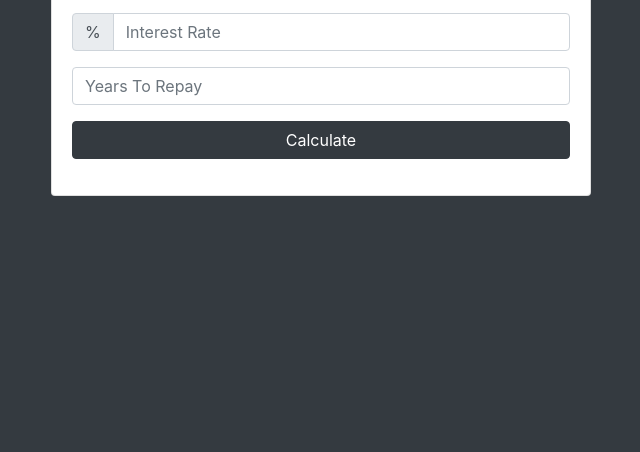
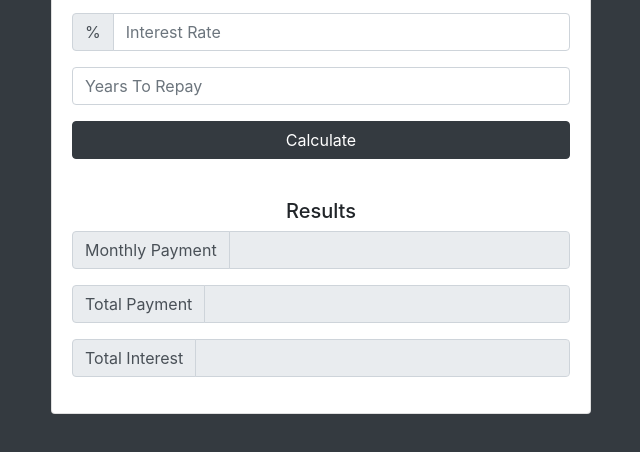
Before and after one commit to ricksinclair/loan-calculator, a plain HTML site: page index.html in a window 1280 px wide. Shown: the part 182-634 px from the top of the page, without its empty margins (319-959 px from the left). Drawn offline with nearby package versions, Linux system fonts and the light colour scheme.

Commit message:
added results placeholders and formatted document

```diff
--- a/index.html
+++ b/index.html
@@ -1,18 +1,16 @@
 <!DOCTYPE html>
 <html lang="en">
+
 <head>
     <meta charset="UTF-8" />
     <meta name="viewport" content="width=device-width, initial-scale=1.0" />
     <meta http-equiv="X-UA-Compatible" content="ie=edge" />
-    <link
-      rel="stylesheet"
-      href="https://stackpath.bootstrapcdn.com/bootstrap/4.3.1/css/bootstrap.min.css"
-      integrity="sha384-ggOyR0iXCbMQv3Xipma34MD+dH/1fQ784/j6cY/iJTQUOhcWr7x9JvoRxT2MZw1T"
-      crossorigin="anonymous"
-    />
+    <link rel="stylesheet" href="https://stackpath.bootstrapcdn.com/bootstrap/4.3.1/css/bootstrap.min.css"
+        integrity="sha384-ggOyR0iXCbMQv3Xipma34MD+dH/1fQ784/j6cY/iJTQUOhcWr7x9JvoRxT2MZw1T" crossorigin="anonymous" />
 
     <title>Loan Calculator</title>
 </head>
+
 <body class="bg-dark">
     <div class="container">
         <div class="row">
@@ -25,12 +23,7 @@
                                 <div class="input-group-prepend">
                                     <span class=" input-group-text">$</span>
                                 </div>
-                  <input
-                    type="number"
-                    class="form-control"
-                    id="amount"
-                    placeholder="Loan Amount"
-                  />
+                                <input type="number" class="form-control" id="amount" placeholder="Loan Amount" />
                             </div>
                         </div>
                     </form>
@@ -39,45 +32,64 @@
                             <div class="input-group-prepend">
                                 <span class=" input-group-text">%</span>
                             </div>
-                  <input
-                    type="number"
-                    class="form-control"
-                    id="interest-rate"
-                    placeholder="Interest Rate"
-                  />
+                            <input type="number" class="form-control" id="interest-rate" placeholder="Interest Rate" />
                         </div>
                     </div>
                     <div class="form-group">
                         <input type="number" class="form-control" id="years" placeholder="Years To Repay">
-
-
                     </div>
-              <div class="form-group"><input type="submit" value="Calculate" class="btn btn-dark btn-block"></div>
+                    <div class="form-group">
+                        <input type="submit" value="Calculate" class="btn btn-dark btn-block">
+                    </div>
                     </form>
 
                     <!-- Add Loader GIF here -->
 
                     <!-- Display results below here (using disabled inputs) -->
+                    <div id="results" class="pt-4">
+                        <h5>Results</h5>
+                        <div class="form-group">
+                            <div class="input-group">
+                                <div class="input-group-prepend">
+                                    <span class=" input-group-text">Monthly Payment</span>
+                                </div>
+                                <input type="number" class="form-control" id="monthly-payment" disabled />
+                            </div>
+                        </div>
+                    </div>
+
+                    <div class="form-group">
+                        <div class="input-group">
+                            <div class="input-group-prepend">
+                                <span class=" input-group-text">Total Payment</span>
+                            </div>
+                            <input type="number" class="form-control" id="total-payment" disabled />
+                        </div>
+                    </div>
+                    <div class="form-group">
+                        <div class="input-group">
+                            <div class="input-group-prepend">
+                                <span class=" input-group-text">Total Interest</span>
+                            </div>
+                            <input type="number" class="form-control" id="total-interest" disabled />
+                        </div>
+                    </div>
+                </div>
             </div>
         </div>
     </div>
     </div>
 
-    <script
-      src="https://code.jquery.com/jquery-3.3.1.slim.min.js"
+    <script src="https://code.jquery.com/jquery-3.3.1.slim.min.js"
         integrity="sha384-q8i/X+965DzO0rT7abK41JStQIAqVgRVzpbzo5smXKp4YfRvH+8abtTE1Pi6jizo"
-      crossorigin="anonymous"
-    ></script>
-    <script
-      src="https://cdnjs.cloudflare.com/ajax/libs/popper.js/1.14.7/umd/popper.min.js"
+        crossorigin="anonymous"></script>
+    <script src="https://cdnjs.cloudflare.com/ajax/libs/popper.js/1.14.7/umd/popper.min.js"
         integrity="sha384-UO2eT0CpHqdSJQ6hJty5KVphtPhzWj9WO1clHTMGa3JDZwrnQq4sF86dIHNDz0W1"
-      crossorigin="anonymous"
-    ></script>
-    <script
-      src="https://stackpath.bootstrapcdn.com/bootstrap/4.3.1/js/bootstrap.min.js"
+        crossorigin="anonymous"></script>
+    <script src="https://stackpath.bootstrapcdn.com/bootstrap/4.3.1/js/bootstrap.min.js"
         integrity="sha384-JjSmVgyd0p3pXB1rRibZUAYoIIy6OrQ6VrjIEaFf/nJGzIxFDsf4x0xIM+B07jRM"
-      crossorigin="anonymous"
-    ></script>
+        crossorigin="anonymous"></script>
     <script src="app.js"></script>
 </body>
+
 </html>
```
Lines whose indentation alone changed are shown as unchanged.
